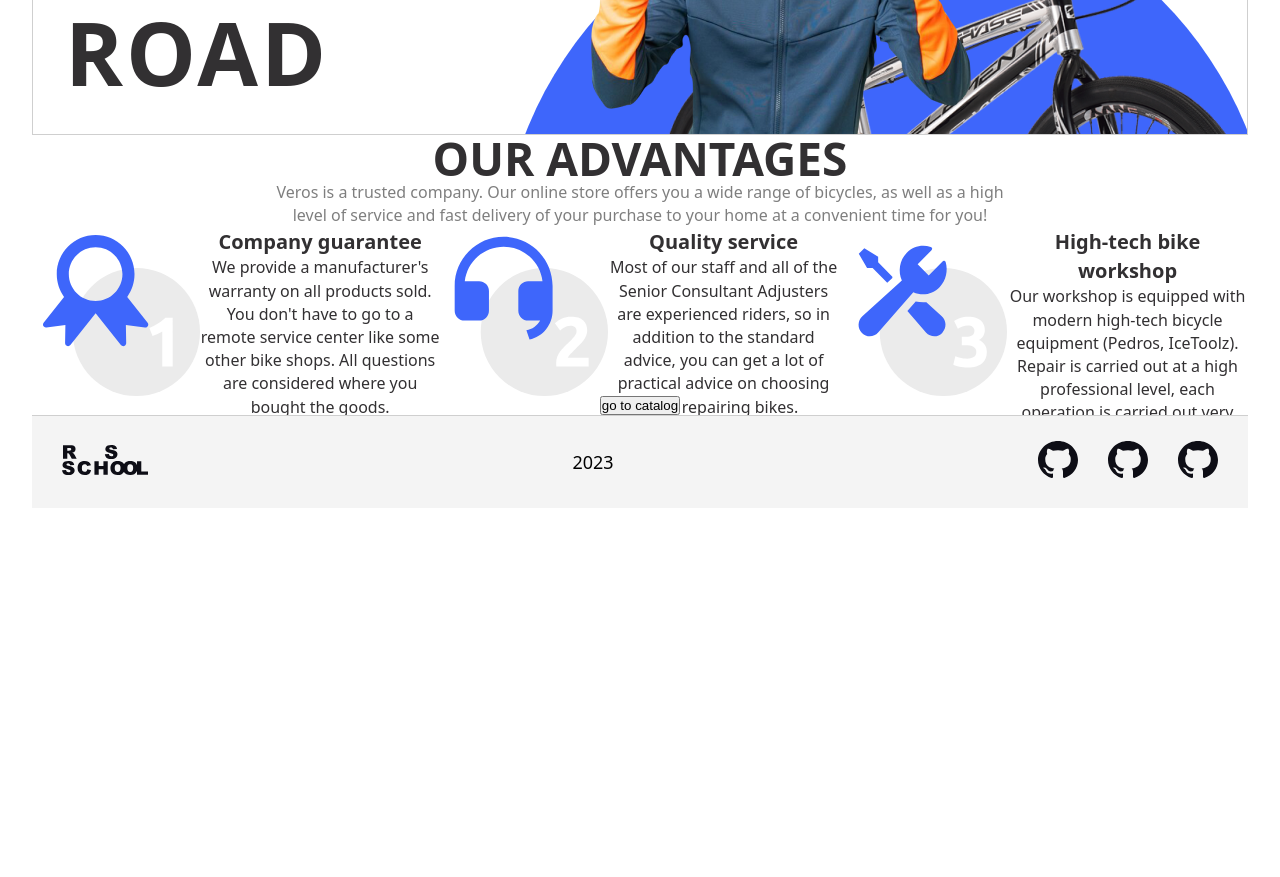
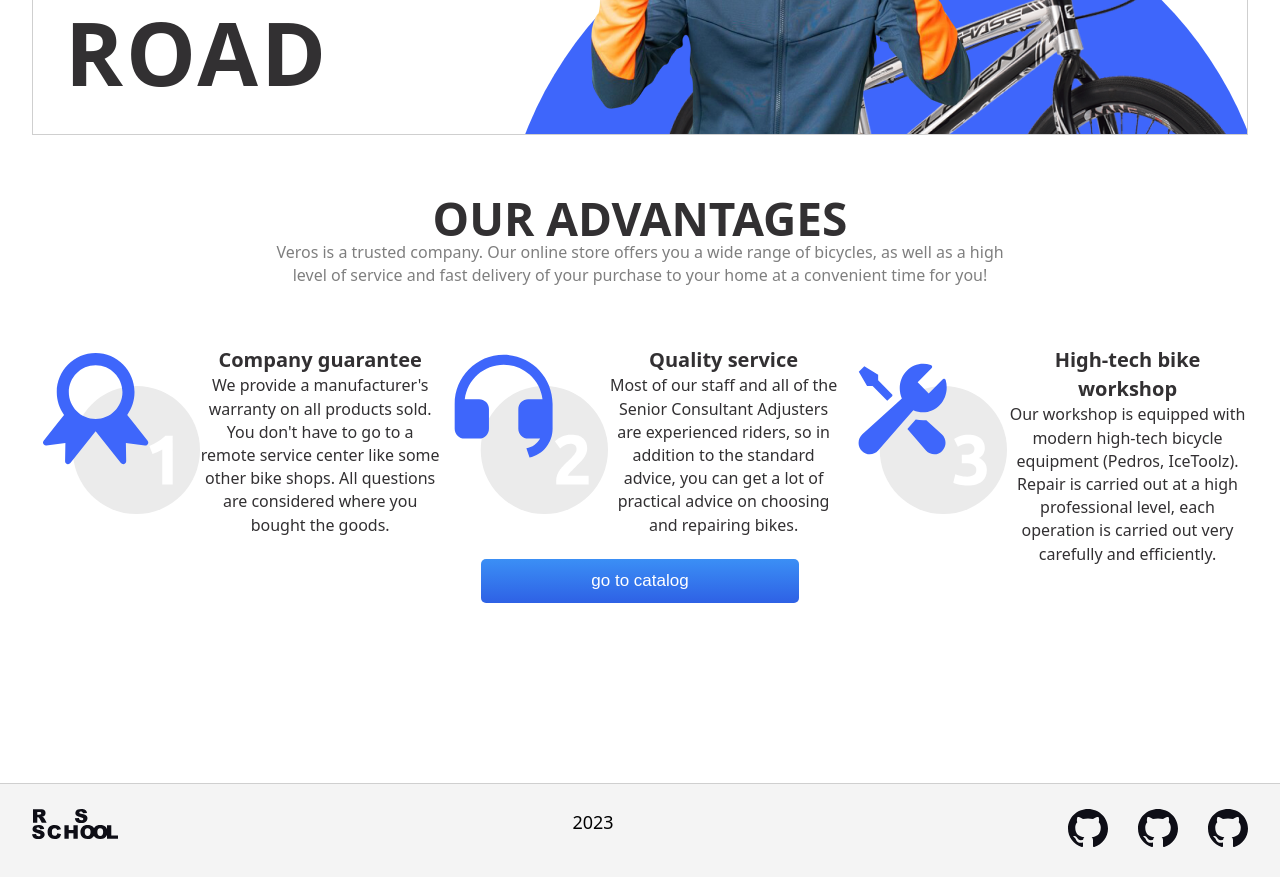
Before and after one commit to MekanEs/eCommerce-Application, a React (Create React App) app: page / in a window 1280 px wide. Shown: the part 340-1217 px from the top of the page. Before the commit the page ends 848 px from the top, so only its background shows below. Built offline with nearby package versions, Linux system fonts and the light colour scheme.

Commit message:
chore: add go to catalog component, fix styling

```diff
--- a/src/components/advantages/advantages.module.scss
+++ b/src/components/advantages/advantages.module.scss
@@ -4,6 +4,7 @@
   display: flex;
   flex-direction: column;
   align-items: center;
+  margin-top: 60px;
 }
 .textContent {
   h2 {
@@ -17,5 +18,6 @@
   }
 }
 .carts_container {
+  margin-top: 58px;
   display: flex;
 }
--- a/src/components/advantages/index.tsx
+++ b/src/components/advantages/index.tsx
@@ -1,10 +1,10 @@
 import React from 'react';
+
 import AdvantegeCart from './carts';
 import styles from './advantages.module.scss';
 import cartImage1 from '../../assets/advantages-1.svg';
 import cartImage2 from '../../assets/advantages-2.svg';
 import cartImage3 from '../../assets/advantages-3.svg';
-import { NavLink } from 'react-router-dom';
 
 const Advantages: React.FC = () => {
   return (
@@ -35,9 +35,6 @@ const Advantages: React.FC = () => {
           level, each operation is carried out very carefully and efficiently.
         </AdvantegeCart>
       </div>
-      <button>
-        <NavLink to="catalog">go to catalog</NavLink>
-      </button>
     </div>
   );
 };
--- a/src/components/footer/footer.module.scss
+++ b/src/components/footer/footer.module.scss
@@ -1,12 +1,20 @@
 @import '../../scss/allVariables.scss';
 
 footer {
+  margin-top: 60px;
   display: flex;
-  justify-content: space-between;
-  align-items: center;
+  justify-content: center;
+
   border-top: 1px solid #cfcfcf;
   background: #f4f4f4;
   padding: 25px 30px;
+}
+
+.container {
+  display: flex;
+  justify-content: space-between;
+  max-width: 1216px;
+  width: 100%;
 }
 
 .rss_logo {
--- a/src/components/footer/index.tsx
+++ b/src/components/footer/index.tsx
@@ -6,8 +6,9 @@ import gh_logo from '../../assets/github_logo.svg';
 
 const Footer: React.FC = () => {
   return (
-    <footer className={styles.container}>
-      <a href="">
+    <footer>
+      <div className={styles.container}>
+        <a target="_blank" href="https://rs.school">
           <img
             className={styles.rss_logo}
             src={rss_logo}
@@ -17,18 +18,19 @@ const Footer: React.FC = () => {
 
         <p className={styles.year}>2023</p>
         <div className={styles.gh_container}>
-        <a href="">
+          <a target="_blank" href="https://github.com/sergpet93">
             {' '}
             <img className={styles.gh_logo} src={gh_logo} alt="github" />
           </a>
-        <a href="">
+          <a target="_blank" href="https://github.com/kotangenss">
             {' '}
             <img className={styles.gh_logo} src={gh_logo} alt="github" />
           </a>
-        <a href="">
+          <a target="_blank" href="https://github.com/MekanEs">
             {' '}
             <img className={styles.gh_logo} src={gh_logo} alt="github" />
           </a>
+        </div>
       </div>
     </footer>
   );
--- /dev/null
+++ b/src/components/goToCatalog/goToCatalog.module.scss
@@ -0,0 +1,12 @@
+@import '../../scss/allVariables.scss';
+
+.catalogBtn {
+  margin: 45px 0 120px 0;
+  @include text;
+  padding: 10px 110px;
+  color: #ffffff;
+  background: linear-gradient(#3b8ff5, #2e61e5);
+  font-size: 17px;
+  border: none;
+  border-radius: 5px;
+}
--- /dev/null
+++ b/src/components/goToCatalog/index.tsx
@@ -0,0 +1,14 @@
+import React from 'react';
+
+import styles from './goToCatalog.module.scss';
+import { NavLink } from 'react-router-dom';
+
+const GoToCatalog: React.FC = () => {
+  return (
+    <button className={styles.catalogBtn}>
+      <NavLink to="catalog">go to catalog</NavLink>
+    </button>
+  );
+};
+
+export default GoToCatalog;
--- a/src/components/header/header.module.scss
+++ b/src/components/header/header.module.scss
@@ -2,10 +2,13 @@
 
 .container {
   justify-content: center;
-  margin: 25px 0 0 0;
+  margin: 0 auto;
+  width: 100%;
+  max-width: 1216px;
 }
 
 .header {
+  margin: 25px 0 0 0;
   display: flex;
   justify-content: space-between;
   border-bottom: $border;
@@ -35,11 +38,14 @@ a {
   }
 }
 .activeLink {
-  display: block;
   button {
     background-color: #3e66fb;
     color: #ffffff;
     border: none;
+  }
+  button:hover {
+    background-color: #2f4dbc;
+    color: #ffffff;
   }
 
   button:active {
--- a/src/components/layout/layout.module.scss
+++ b/src/components/layout/layout.module.scss
@@ -3,9 +3,12 @@
   display: flex;
   flex-direction: column;
   // min-height: 100%;
-  max-width: 1216px;
+
   margin: 0 auto;
 }
 main {
+  margin: 0 auto;
+  max-width: 1216px;
   flex: 1 1 auto;
+  width: 100%;
 }
--- a/src/pages/404_notFound/404_notFound.module.scss
+++ b/src/pages/404_notFound/404_notFound.module.scss
@@ -2,11 +2,10 @@
 
 .container {
   background-color: $gray;
-  width: 100%;
   display: flex;
   flex-direction: column;
   align-items: center;
-  height: 100%;
+
   img {
     width: 80%;
   }
--- a/src/pages/404_notFound/index.tsx
+++ b/src/pages/404_notFound/index.tsx
@@ -2,6 +2,7 @@ import React from 'react';
 
 import styles from './404_notFound.module.scss';
 import image from '../../assets/404-image.png';
+import GoToCatalog from '../../components/goToCatalog';
 
 const PageNotFound: React.FC = () => {
   return (
@@ -12,7 +13,7 @@ const PageNotFound: React.FC = () => {
         <span>ooops!</span>
         <span>There are no bicicles here :(</span>
       </div>
-      <button>go to catalog</button>
+      <GoToCatalog />
     </div>
   );
 };
--- a/src/pages/main/index.tsx
+++ b/src/pages/main/index.tsx
@@ -1,12 +1,14 @@
 import React from 'react';
 import Banner from '../../components/banner';
 import Advantages from '../../components/advantages';
+import GoToCatalog from '../../components/goToCatalog';
 
 const Main: React.FC = () => {
   return (
     <div>
       <Banner />
       <Advantages />
+      <GoToCatalog />
     </div>
   );
 };
```
Lines whose indentation alone changed are shown as unchanged.
